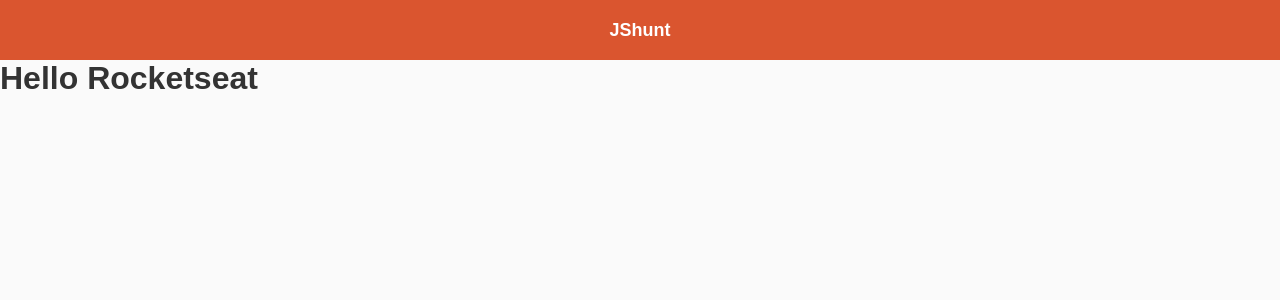
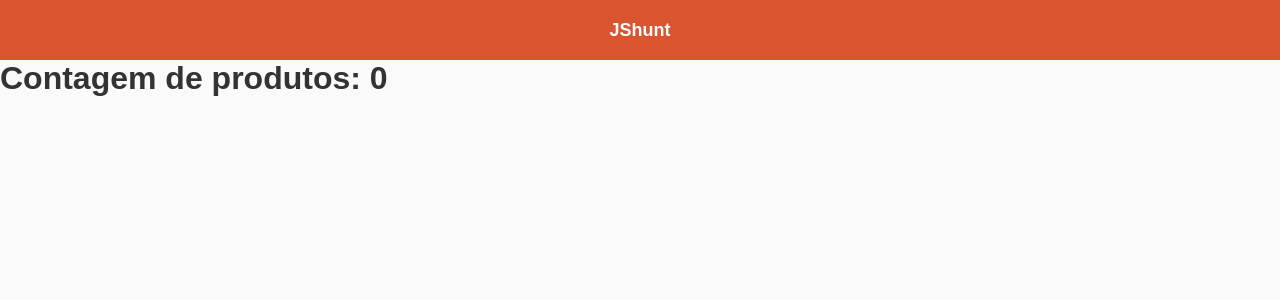
Before and after one commit to CrummenauerCA/React, a React (Create React App) app: page / in a window 1280 px wide. Shown: the top 300 px of the page. Built offline with nearby package versions, Linux system fonts and the light colour scheme; no server answers.

Commit message:
Exibindo contagem de produtos...

```diff
--- a/src/pages/main/index.js
+++ b/src/pages/main/index.js
@@ -2,17 +2,20 @@ import React, { Component } from 'react';
 import api from '../../services/api';
 
 export default class Main extends Component {
+    state = {
+        products: [],
+    }
+
     componentDidMount() {
         this.loadProducts();
     }
 
     loadProducts = async () => {
         const response = await api.get('/products');
-
-        console.log(response.data.docs);
+        this.setState({ products: response.data.docs });
     };
 
     render() {
-        return <h1>Hello Rocketseat</h1>
+        return <h1>Contagem de produtos: {this.state.products.length}</h1>
     }
 }
```
